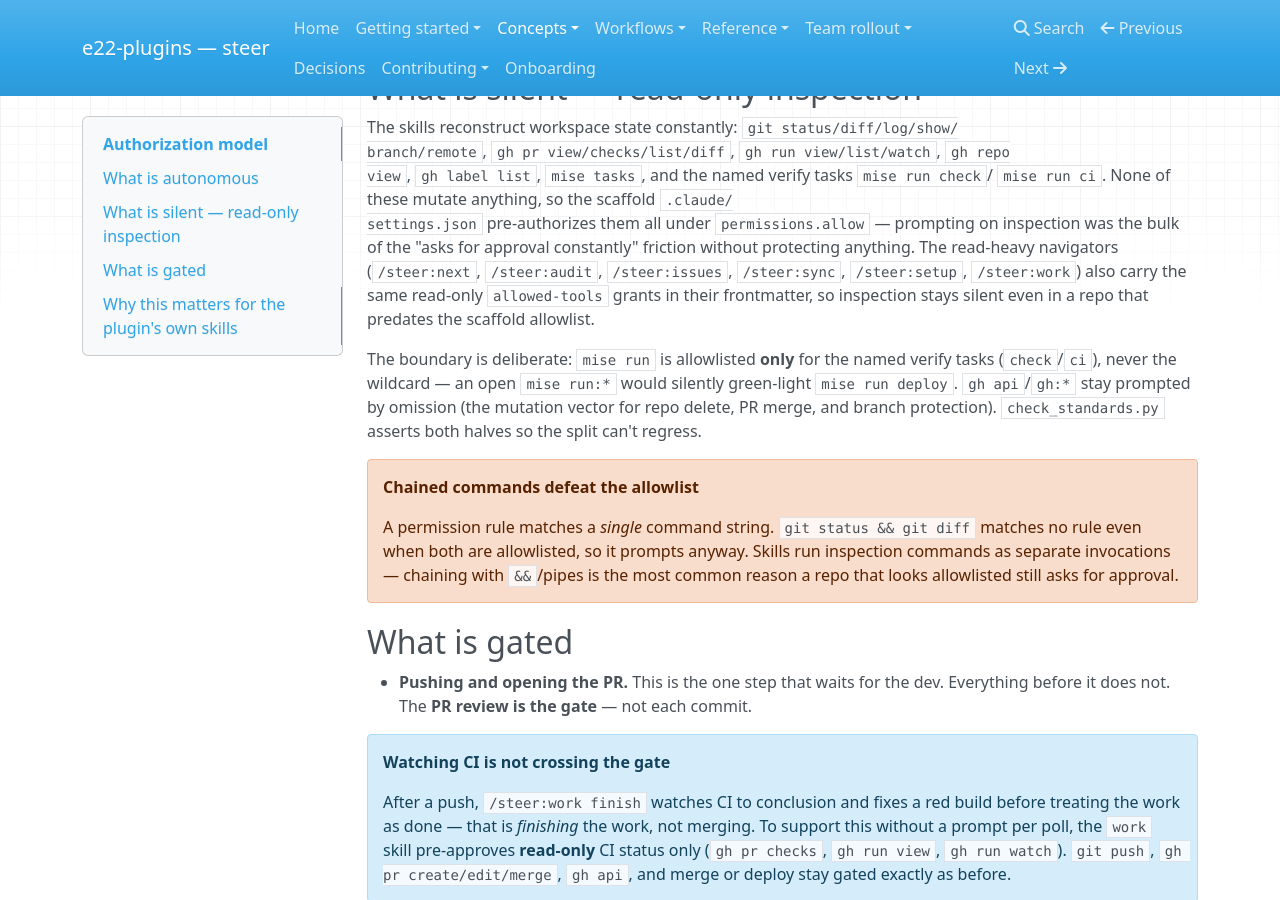
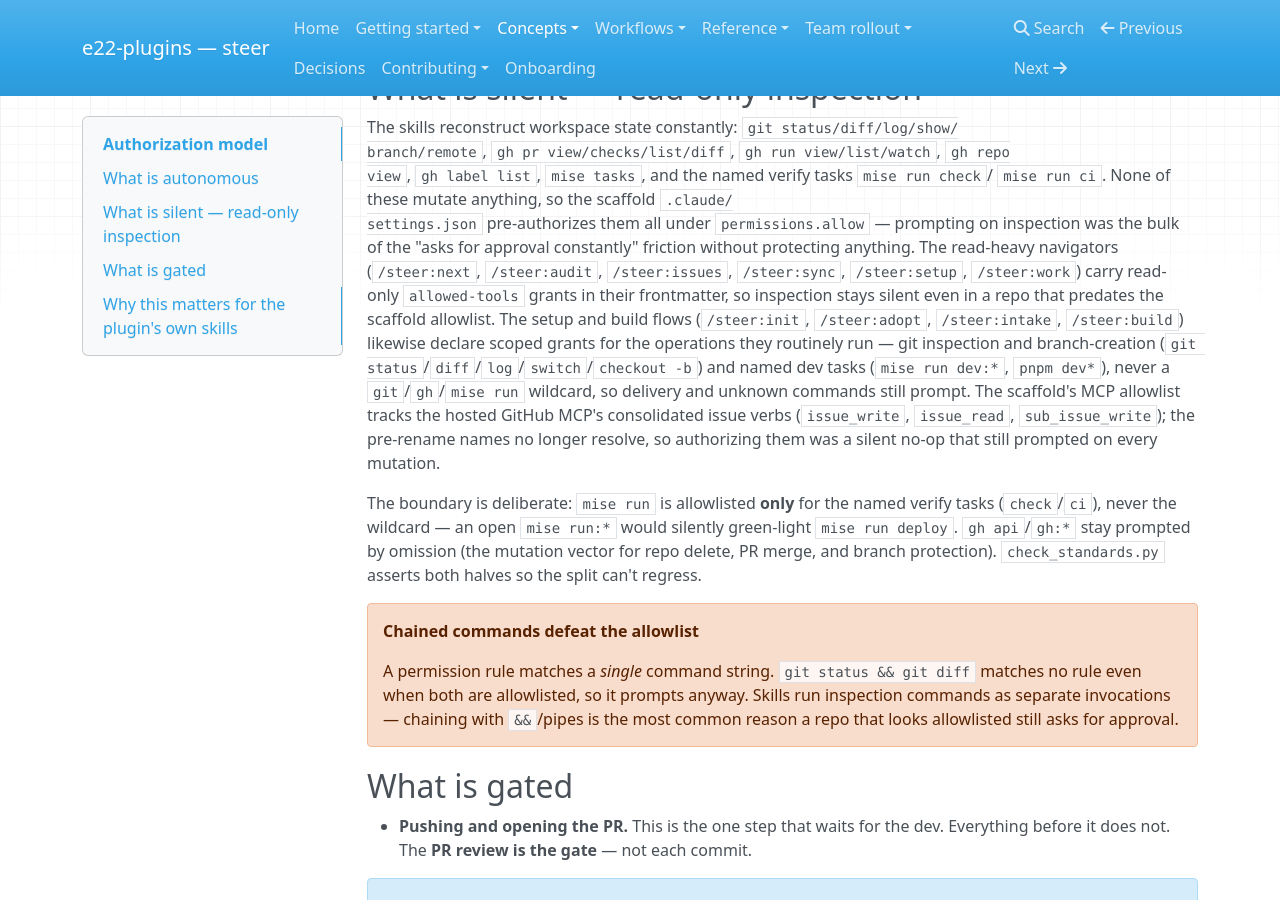
Before and after one commit to element22llc/e22-plugins, an MkDocs documentation site: the page built from docs/concepts/authorization-model.md, in a window 1280 px wide and 900 px high, scrolled down 1498 px. Built offline with MkDocs 1.6.1, drawn with Linux system fonts in a browser that asks for light colours; nearby versions of some CDN libraries.

Commit message:
docs(auth): list new read-only skill grants + consolidated MCP issue verbs (#264, #266)
Co-Authored-By: Claude Opus 4.8 (1M context) <noreply@anthropic.com>

```diff
--- a/docs/concepts/authorization-model.md
+++ b/docs/concepts/authorization-model.md
@@ -76,9 +76,17 @@ view`, `gh label list`, `mise tasks`, and the named verify tasks `mise run check
 settings.json` pre-authorizes them all under `permissions.allow` — prompting on
 inspection was the bulk of the "asks for approval constantly" friction without
 protecting anything. The read-heavy navigators (`/steer:next`, `/steer:audit`,
-`/steer:issues`, `/steer:sync`, `/steer:setup`, `/steer:work`) also carry the same
+`/steer:issues`, `/steer:sync`, `/steer:setup`, `/steer:work`) carry
 read-only `allowed-tools` grants in their frontmatter, so inspection stays silent
-even in a repo that predates the scaffold allowlist.
+even in a repo that predates the scaffold allowlist. The setup and build flows
+(`/steer:init`, `/steer:adopt`, `/steer:intake`, `/steer:build`) likewise declare
+scoped grants for the operations they routinely run — git inspection and
+branch-creation (`git status`/`diff`/`log`/`switch`/`checkout -b`) and named dev
+tasks (`mise run dev:*`, `pnpm dev*`), never a `git`/`gh`/`mise run` wildcard, so
+delivery and unknown commands still prompt. The scaffold's MCP allowlist tracks
+the hosted GitHub MCP's consolidated issue verbs (`issue_write`, `issue_read`,
+`sub_issue_write`); the pre-rename names no longer resolve, so authorizing them
+was a silent no-op that still prompted on every mutation.
 
 The boundary is deliberate: `mise run` is allowlisted **only** for the named verify
 tasks (`check`/`ci`), never the wildcard — an open `mise run:*` would silently
```
